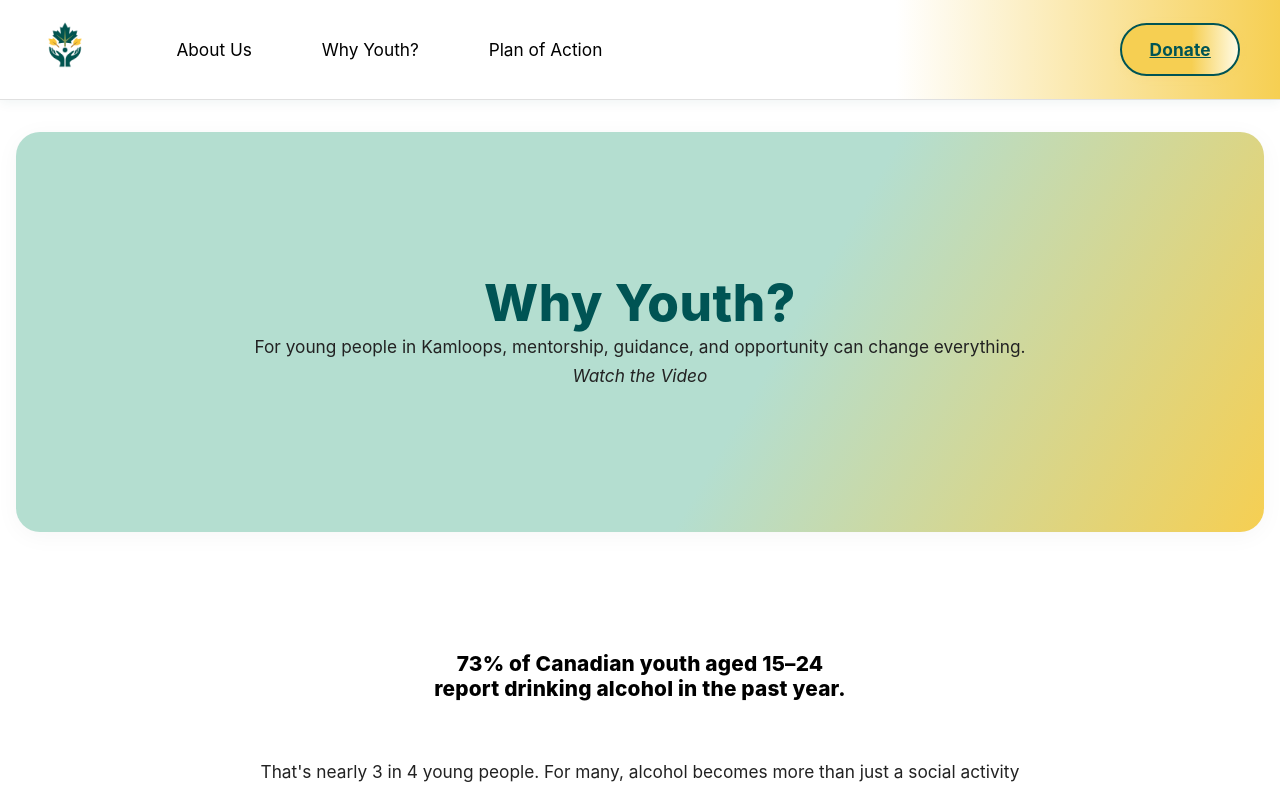
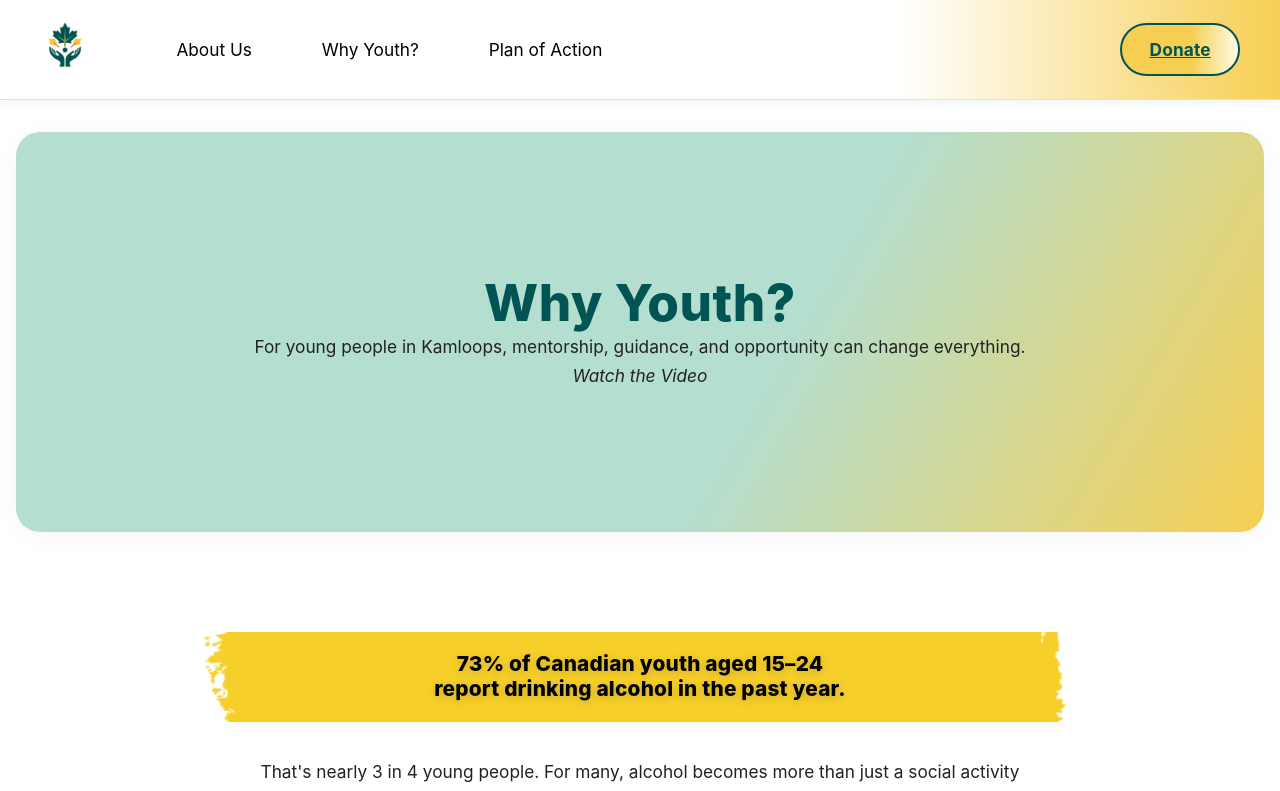
Before and after one commit to AbdulkarimMziya/Youth_hub, a React (Vite) app: page /why-youth in a window 1280 px wide. Shown: the top 791 px of the page. Built offline with nearby package versions, Linux system fonts and the light colour scheme; the HTML template or start-up script is replaced by a standard one.

Commit message:
feat: update WhyYouth.jsx

```diff
--- a/src/pages/WhyYouth.jsx
+++ b/src/pages/WhyYouth.jsx
@@ -15,7 +15,7 @@ function WhyYouthPage() {
 
         {/* Sub-Introduction */}
         <section className="sub-intro">
-            <h2 className="stat">73% of Canadian youth aged 15–24 <br /> report drinking alcohol in the past year.</h2>
+            <h2 className="stat title-bg">73% of Canadian youth aged 15–24 <br /> report drinking alcohol in the past year.</h2>
             <p>
                 That's nearly 3 in 4
                 young people. For many, alcohol becomes more than just a social activity—it's a distraction
```
